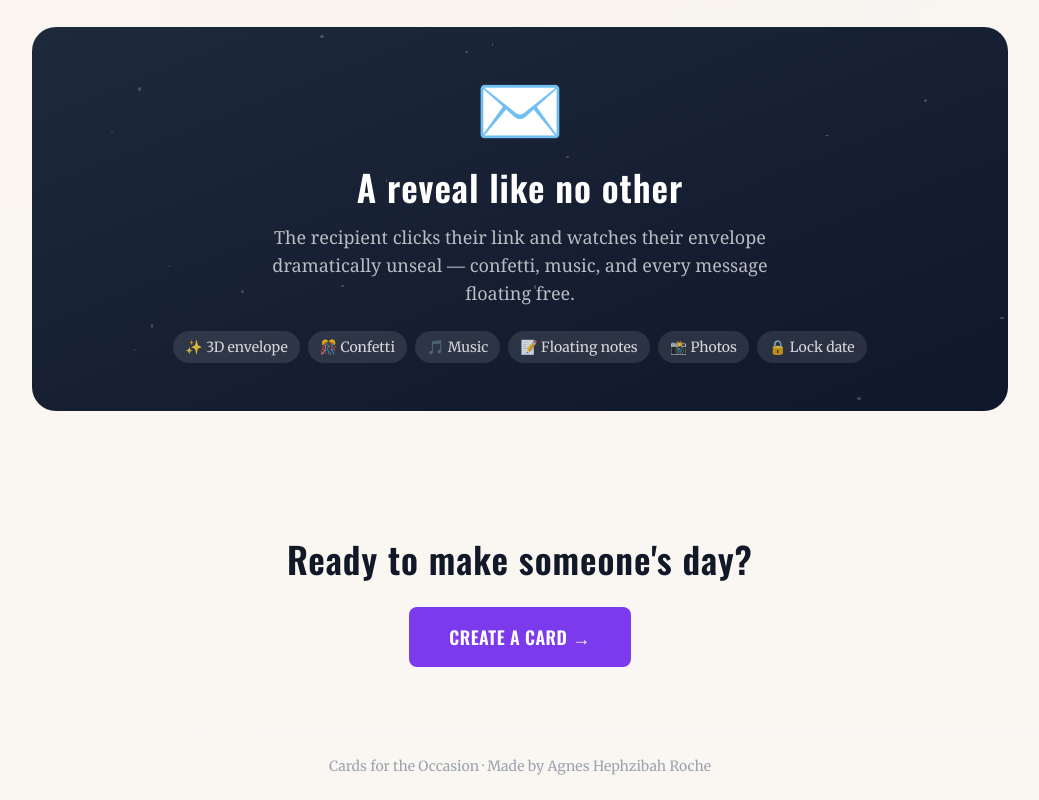
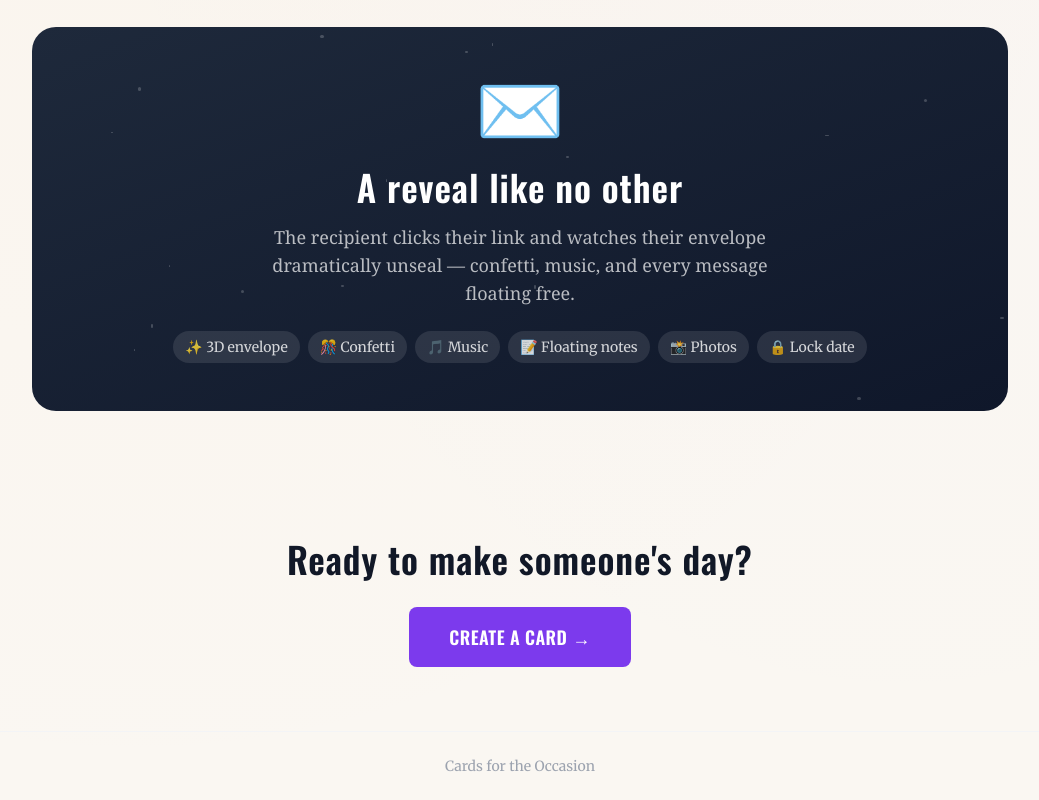
Before and after one commit to agneshephzibahroche/cardsfortheoccasion-, a Next.js app: page / in a window 1280 px wide. Shown: the part 1610-2410 px from the top of the page, without its empty margins (120-1159 px from the left). Built offline with nearby package versions, Linux system fonts and the light colour scheme.

Commit message:
Remove "Made by" from footer
Co-Authored-By: Claude Sonnet 4.6 <noreply@anthropic.com>
Claude-Session: https://claude.ai/code/session_01NymxnqRPVJPC6B6P31UjvD

```diff
--- a/src/app/page.tsx
+++ b/src/app/page.tsx
@@ -137,7 +137,7 @@ export default function HomePage() {
       </section>
 
       <footer className="border-t border-gray-100 dark:border-gray-800 py-6 text-center text-gray-400 text-sm">
-        Cards for the Occasion · Made by Agnes Hephzibah Roche
+        Cards for the Occasion
       </footer>
     </div>
   )
```
